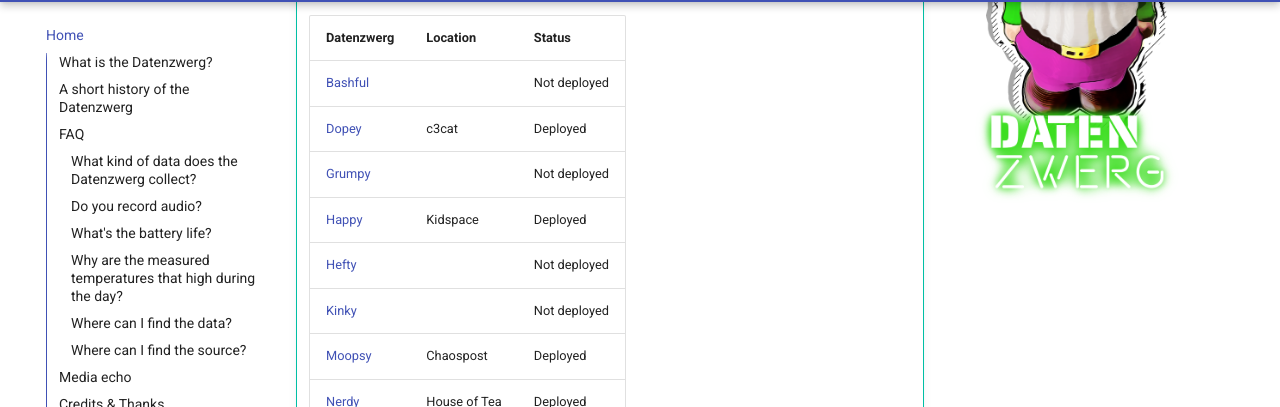
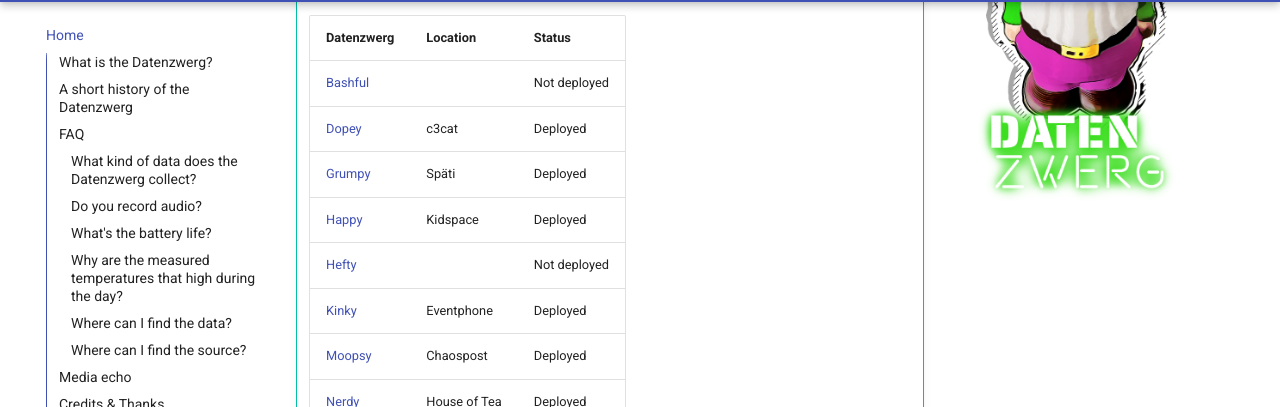
Before and after one commit to romses/Datenzwerg, an MkDocs documentation site: the page built from docs/index.md, in a window 1280 px wide and 900 px high, scrolled down 343 px. Shown: the part 94-501 px from the top of the window. Built offline with MkDocs 1.6.1 and Material for MkDocs 9.7.7, drawn with Linux system fonts in a browser that asks for light colours; plug-ins that fetch from the network failed and are left out; comment, search, counter and statistics services are not loaded.

Commit message:
Deployment @ 38c3, part 3

```diff
--- a/docs/index.md
+++ b/docs/index.md
@@ -20,10 +20,10 @@ description: "The Datenzwerg is a garden gnome with a mission: To collect enviro
     | ---------- | -------- | ------ |
     | [Bashful](https://grafana.datagnome.de/d/f17a6449-84ed-4733-b982-21c0d480c42a/overview?orgId=1&refresh=15m&var-zwerg=Bashful&theme=dark) |  | Not deployed |
     | [Dopey](https://grafana.datagnome.de/d/f17a6449-84ed-4733-b982-21c0d480c42a/overview?orgId=1&refresh=15m&var-zwerg=Dopey&theme=dark) | c3cat | Deployed |
-    | [Grumpy](https://grafana.datagnome.de/d/f17a6449-84ed-4733-b982-21c0d480c42a/overview?orgId=1&refresh=15m&var-zwerg=Grumpy&theme=dark) |  | Not deployed |
+    | [Grumpy](https://grafana.datagnome.de/d/f17a6449-84ed-4733-b982-21c0d480c42a/overview?orgId=1&refresh=15m&var-zwerg=Grumpy&theme=dark) | Späti | Deployed |
     | [Happy](https://grafana.datagnome.de/d/f17a6449-84ed-4733-b982-21c0d480c42a/overview?orgId=1&refresh=15m&var-zwerg=Happy&theme=dark) | Kidspace | Deployed |
     | [Hefty](https://grafana.datagnome.de/d/f17a6449-84ed-4733-b982-21c0d480c42a/overview?orgId=1&refresh=15m&var-zwerg=Hefty&theme=dark) |  | Not deployed |
-    | [Kinky](https://grafana.datagnome.de/d/f17a6449-84ed-4733-b982-21c0d480c42a/overview?orgId=1&refresh=15m&var-zwerg=Kinky&theme=dark) |  | Not deployed |
+    | [Kinky](https://grafana.datagnome.de/d/f17a6449-84ed-4733-b982-21c0d480c42a/overview?orgId=1&refresh=15m&var-zwerg=Kinky&theme=dark) | Eventphone | Deployed |
     | [Moopsy](https://grafana.datagnome.de/d/f17a6449-84ed-4733-b982-21c0d480c42a/overview?orgId=1&refresh=15m&var-zwerg=Moopsy&theme=dark) | Chaospost | Deployed |
     | [Nerdy](https://grafana.datagnome.de/d/f17a6449-84ed-4733-b982-21c0d480c42a/overview?orgId=1&refresh=15m&var-zwerg=Nerdy&theme=dark)  | House of Tea | Deployed |
     | [Sleepy](https://grafana.datagnome.de/d/f17a6449-84ed-4733-b982-21c0d480c42a/overview?orgId=1&refresh=15m&var-zwerg=Sleepy&theme=dark) | DDOS Bar | Deployed |
```
